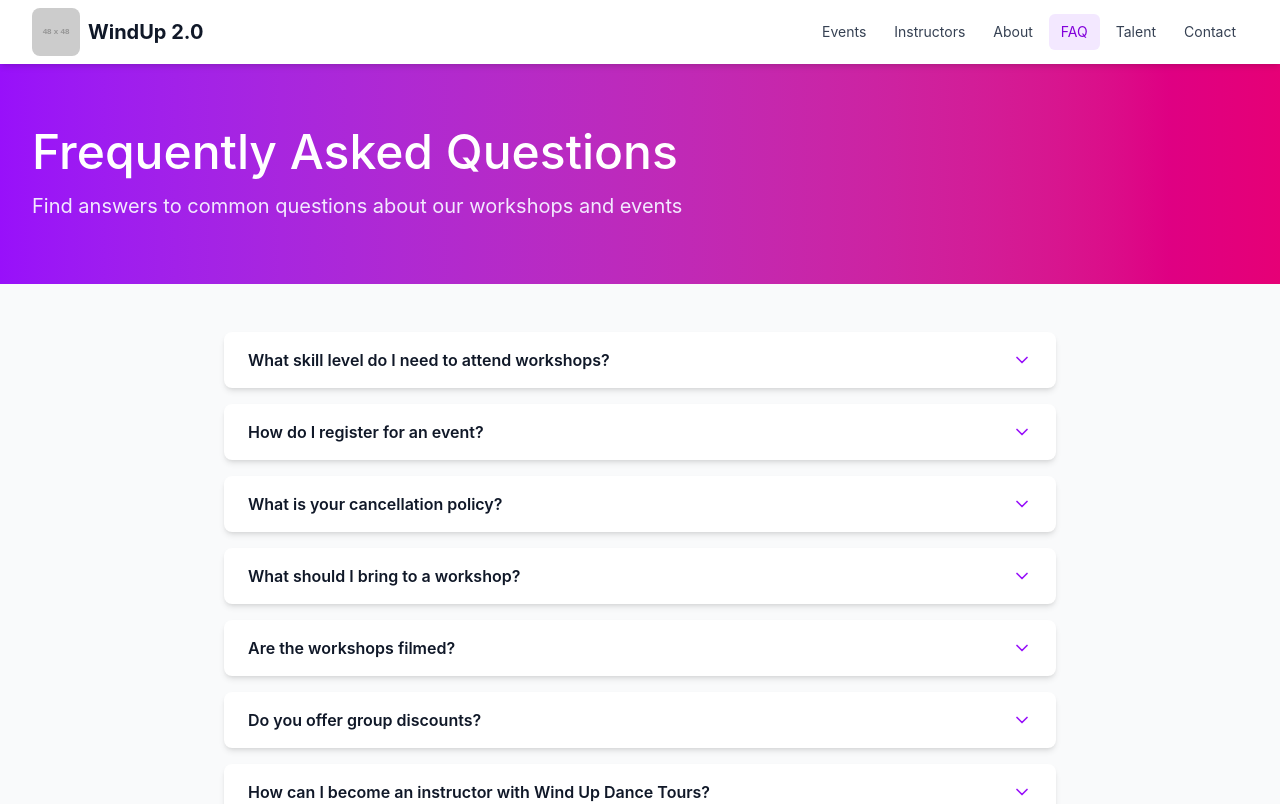
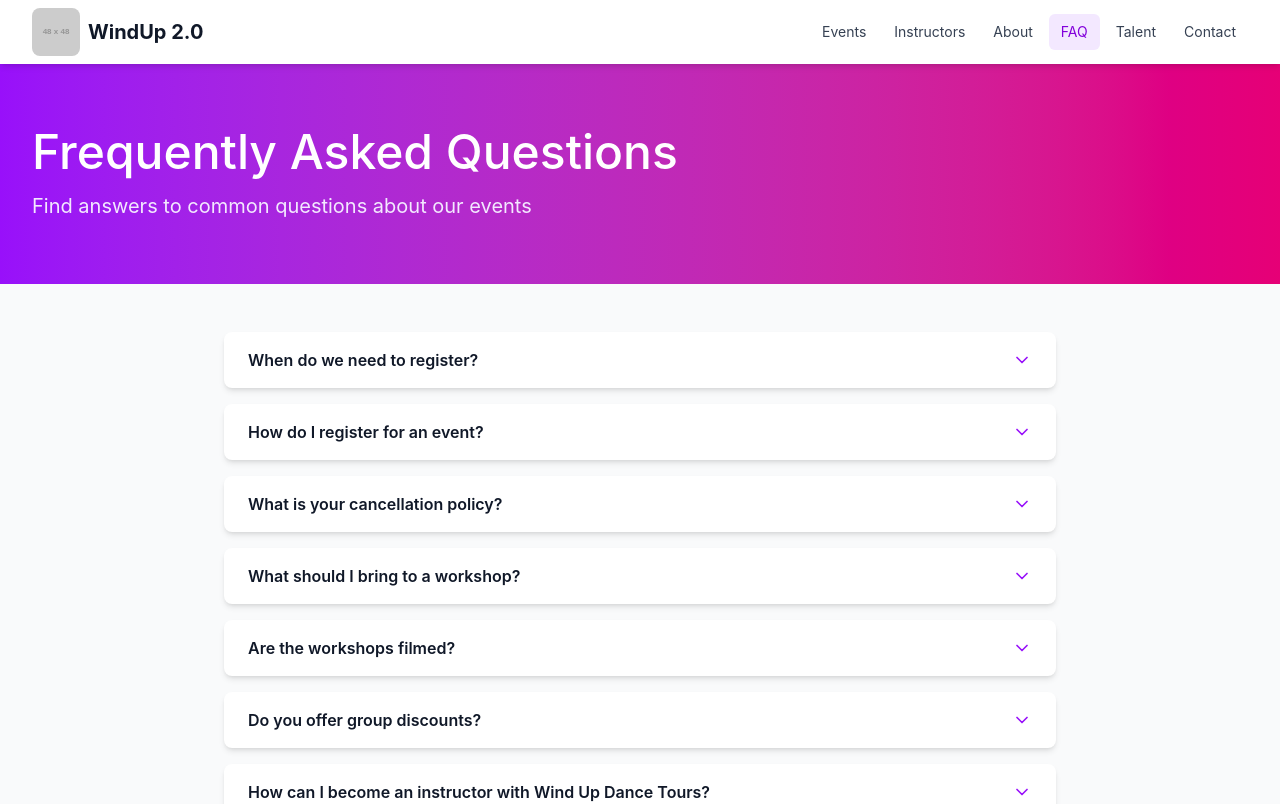
Before and after one commit to stinkyBootsLLC/windup2, a React (Vite) app: page /faq in a window 1280 px wide. Shown: the top 804 px of the page. Built offline with nearby package versions, Linux system fonts and the light colour scheme.

Commit message:
feat: working on faq section of the site

```diff
--- a/src/app/pages/FAQ.tsx
+++ b/src/app/pages/FAQ.tsx
@@ -6,8 +6,8 @@ export default function FAQ() {
 
   const faqs = [
     {
-      question: "What skill level do I need to attend workshops?",
-      answer: "Our workshops cater to various skill levels, from beginner to advanced. Each event listing specifies the recommended level. We encourage dancers to choose workshops that match their current abilities for the best learning experience.",
+      question: "When do we need to register?",
+      answer: "Registration will be open until the event is sold out. A lot of these workshops and events will have LIMITED capacity so it is encouraged to register as early as possible to claim your spot.",
     },
     {
       question: "How do I register for an event?",
@@ -66,7 +66,7 @@ export default function FAQ() {
         <div className="max-w-7xl mx-auto px-4 sm:px-6 lg:px-8">
           <h1 className="text-5xl mb-4">Frequently Asked Questions</h1>
           <p className="text-xl text-purple-100">
-            Find answers to common questions about our workshops and events
+            Find answers to common questions about our events
           </p>
         </div>
       </div>
```
